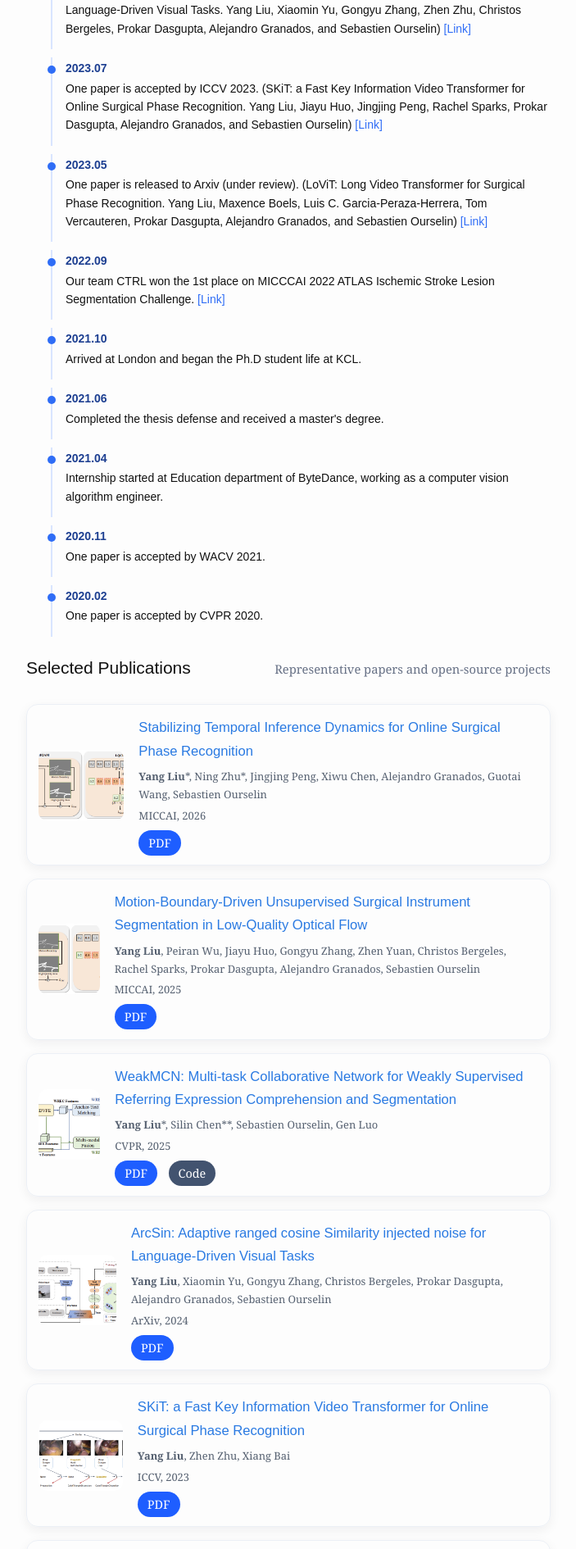
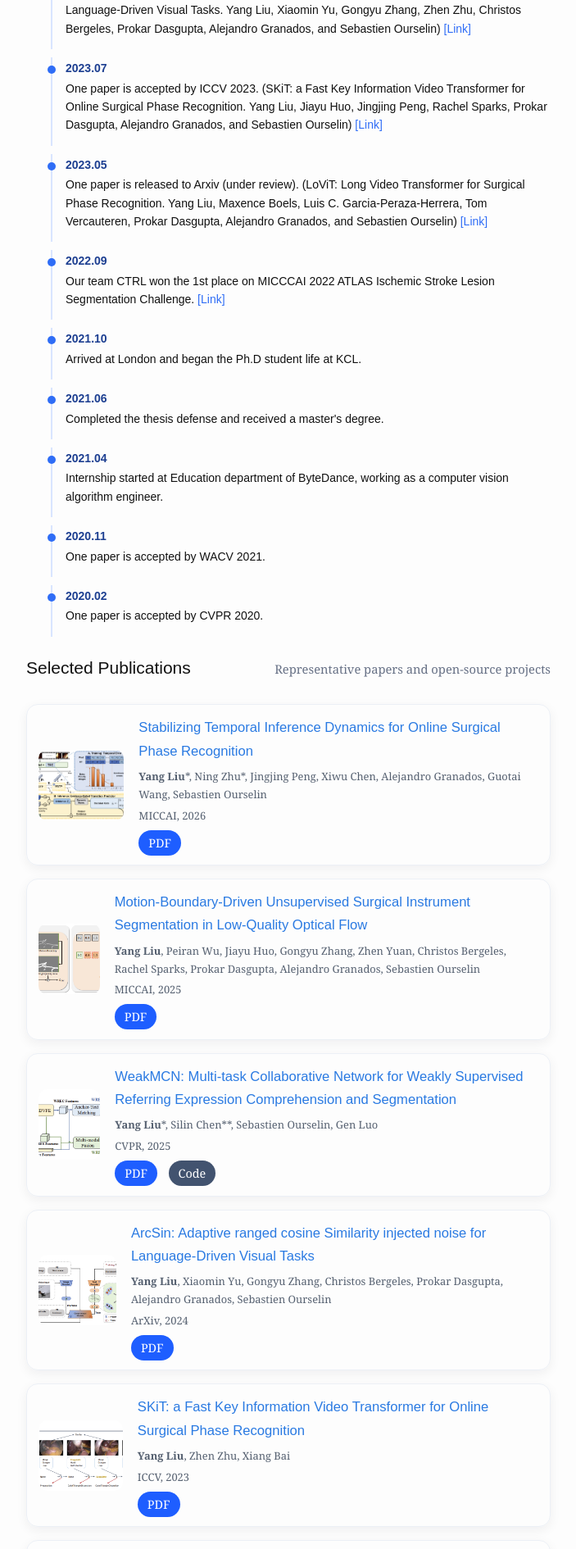
Before and after one commit to MRUIL/MRUIL.github.io, a Jekyll site: the page built from index.md, in a window 1280 px wide. Shown: the part 1900-3790 px from the top of the page at 82% size, without its empty margins (288-991 px from the left). Built offline with Jekyll 4.4.1, drawn with Linux system fonts in a browser that asks for light colours.

Commit message:
Update index.md

```diff
--- a/index.md
+++ b/index.md
@@ -56,7 +56,7 @@ Online Surgical Phase Recognition. Yang Liu*, Ning Zhu*, Jingjing Peng, Xiwu Che
     description: One paper is accepted by CVPR 2020.
 
 publication-items:
-  - image: "/assets/img/work/motion.jpg"
+  - image: "/assets/img/work/MICCAI2026_TEC.png"
     title: "Stabilizing Temporal Inference Dynamics for Online Surgical Phase Recognition"
     authors: "Yang Liu*, Ning Zhu*, Jingjing Peng, Xiwu Chen, Alejandro Granados, Guotai Wang, Sebastien Ourselin"
     venue: "MICCAI"
```
